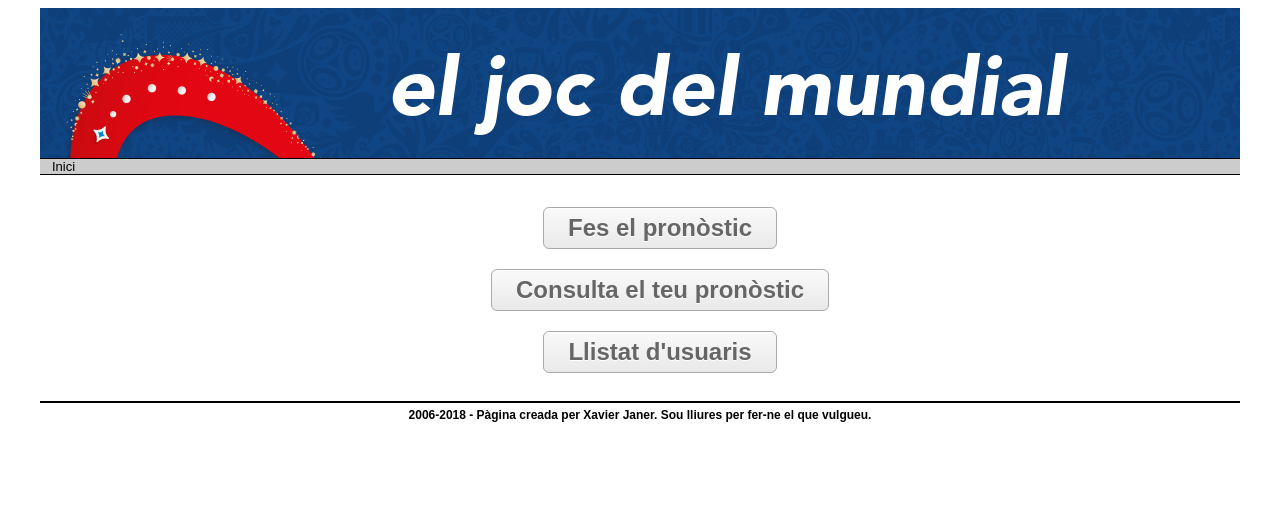
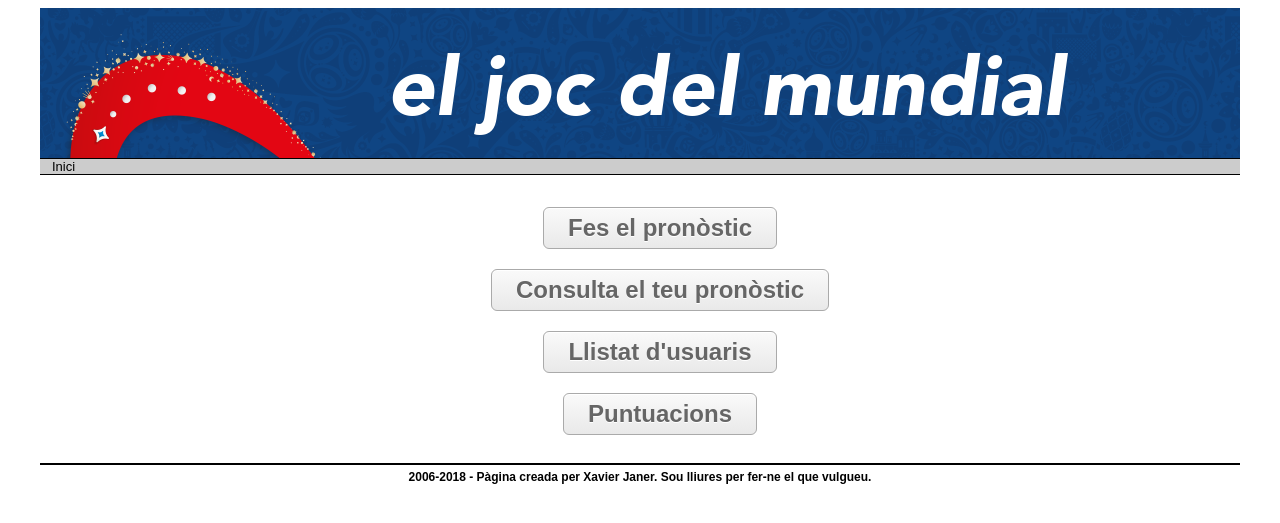
Before and after one commit to xjaner/mundial2018, a Django app: template mundial2018/joc/templates/joc/index.html in a window 1280 px wide. Shown: the top 523 px of the page. Run offline with Django 3.2, Linux system fonts and the light colour scheme; the template is opened without the code that fills it, so the values that code supplies are empty; some libraries are stand-ins or nearby versions.

Commit message:
Afegida la puntuació al menú principal

```diff
--- a/mundial2018/joc/templates/joc/index.html
+++ b/mundial2018/joc/templates/joc/index.html
@@ -13,6 +13,7 @@
     <li>{% block nav-consulta-grups %}<a class="indexButton" href="{% url 'joc:consulta_grups' %}">{% trans "Consulta els teus grups " %}</a>{% endblock %}</li>
     {% endif %}
     <li>{% block nav-usuaris %}<a class="indexButton" href="{% url 'joc:usuaris' %}">{% trans "Llistat d'usuaris" %}</a>{% endblock %}</li>
+    <li>{% block nav-puntuacions %}<a class="indexButton" href="{% url 'joc:puntuacions' %}">{% trans "Puntuacions" %}</a>{% endblock %}</li>
 </ul>
 {% endblock %}
 
```
